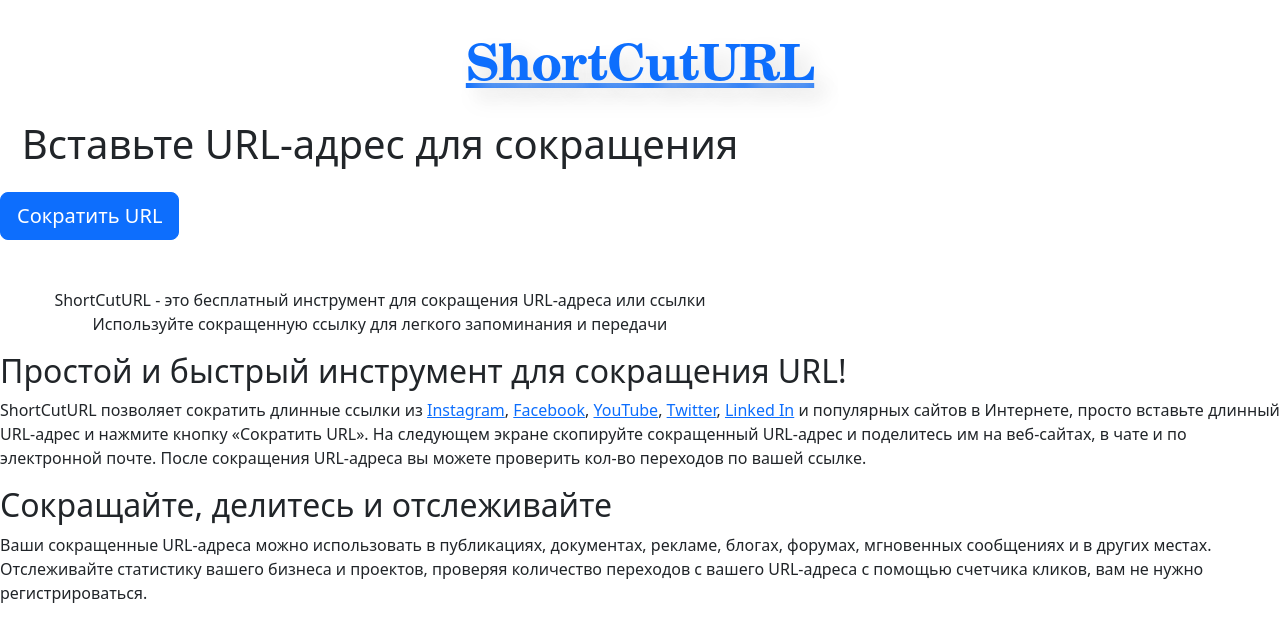
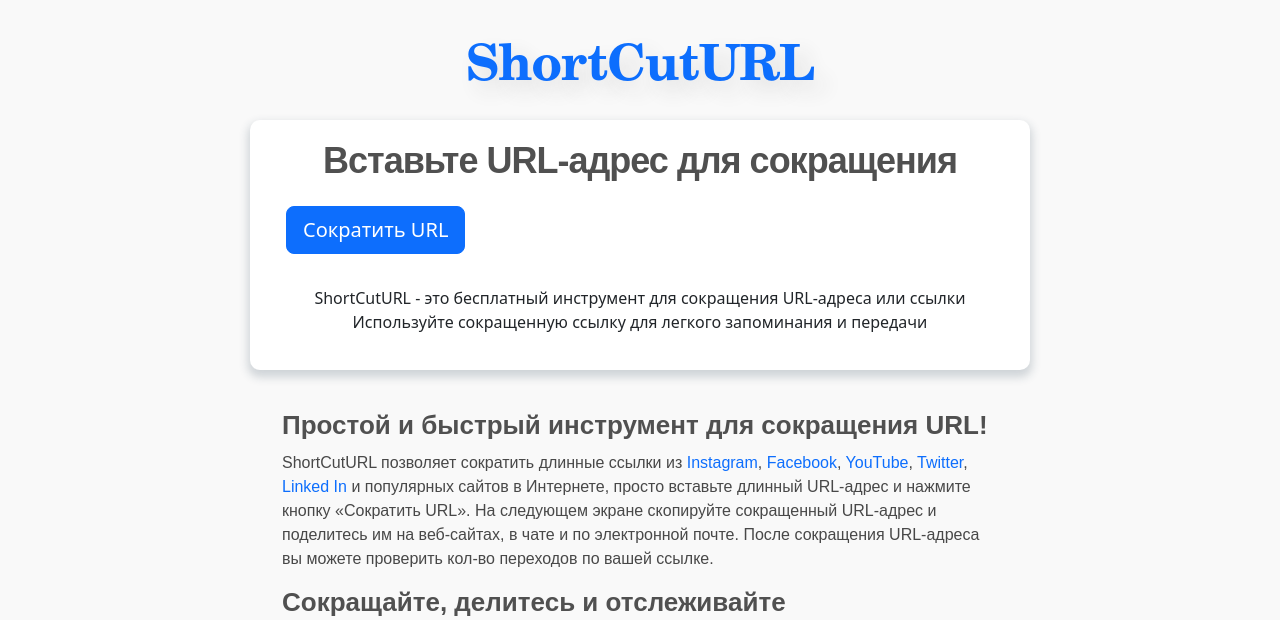
Before and after one commit to malykuanov/shortcut-url, a Django app: page / in a window 1280 px wide. Shown: the top 620 px of the page. Run offline with Django 3.2, Linux system fonts and the light colour scheme; some libraries are stand-ins or nearby versions; grey boxes are pictures that could not be loaded.

Commit message:
Add styles

```diff
--- a/mainapp/static/mainapp/css/styles.css
+++ b/mainapp/static/mainapp/css/styles.css
@@ -1,6 +1,7 @@
 html, body{
     margin: 0;
     padding: 0;
+    background: #f9f9f9;
 }
 
 header{
@@ -14,14 +15,87 @@
     word-wrap: break-word;
 }
 
-#header {
+footer{
+    background: #333333;
+    color: white;
+}
 
+a{
+    text-decoration: none;
+}
 
+h1{
+    font: bold 36px asap,arial;
+    color: #505050;
+    letter-spacing: -1px;
+}
 
+.row{
+    margin-left: 0;
+    margin-right: 0;
+}
+
+#urlbox{
+    max-width: 780px;
+    background: white;
+    padding: 20px;
+    margin: auto;
+    border-radius: 10px;
+    -webkit-box-shadow: 0px 5px 10px 2px rgba(34, 60, 80, 0.2);
+    -moz-box-shadow: 0px 5px 10px 2px rgba(34, 60, 80, 0.2);
+    box-shadow: 0px 5px 10px 2px rgba(34, 60, 80, 0.2);
+}
+
+#urlbox-h{
+    font: bold 36px asap,arial;
+    color: #505050;
+    letter-spacing: -1px;
+}
+
+#info{
+    max-width: 780px;
+    padding: 20px;
+    margin: 20px auto 0 auto;
+}
+
+#advantages{
+    max-width: 960px;
+    padding: 20px;
+    margin: 20px auto 0 auto;
+}
+
+#info-h{
+    margin: 0 0 10px 0;
+    font: bold 26px asap,arial;
+    color: #505050;
+    letter-spacing: 0;
+}
+
+#info-p{
+    font: 16px "source sans pro",arial;
+    color: #484848;
+    line-height: 1.5;
+    text-align: left;
+}
+
+.form-input{
+    width: 520px;
+    height: 50px;
+}
+
+.form-errors{
+    border-radius: 10px;
+    color: blue;
+    background: lightpink;
 
 }
 
-#urlbox{
-    max-width: 760px;
+.form-errors ul {
+    margin: 0;
+    list-style-type: none;
+    font-size: 15px;
+}
 
+.form-errors ul #example-errors{
+    list-style-type: "\2705";
 }
```
